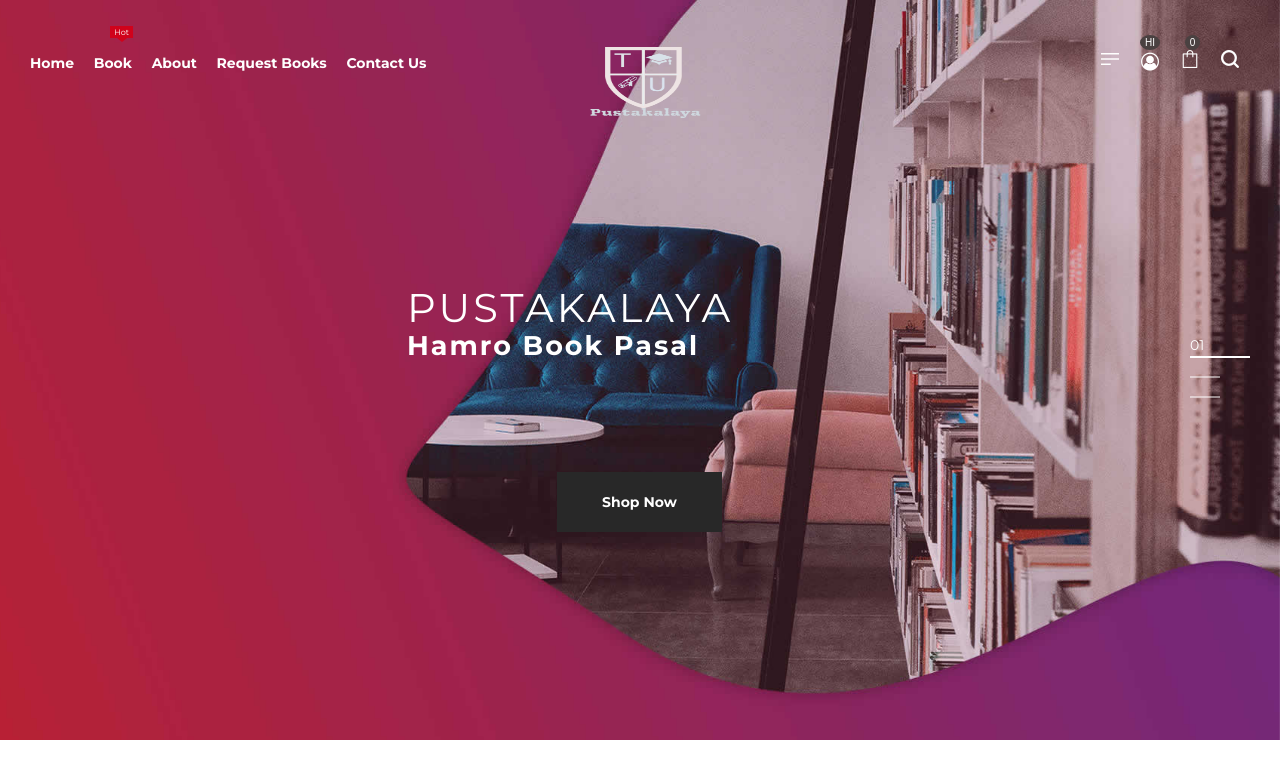
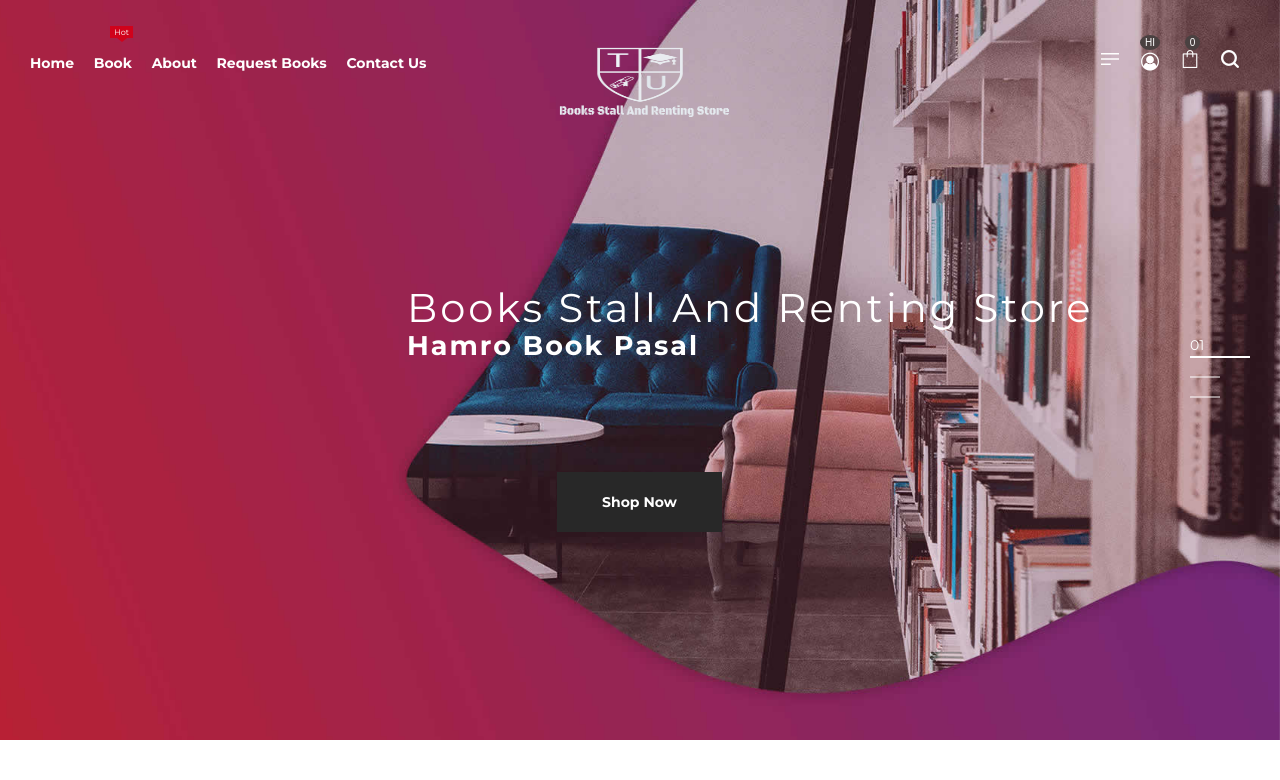
Before and after one commit to PrameshShrestha508/bmc_pustakalaya, a PHP site: page / in a window 1280 px wide. Shown: the top 780 px of the page. Run offline with PHP 8.4, Linux system fonts and the light colour scheme; the visitor is signed in with stand-in values (Sample User, id 1); data that the repository does not hold is empty.

Commit message:
adding files

```diff
--- a/about-us.php
+++ b/about-us.php
@@ -43,7 +43,7 @@
                                             <!-- <img src="" alt="logo"> -->
                                         </figure>
                                         <p class="font-size-16 font-2 heading-color bg-white text-dark p-4">
-                                         Pustakalaya is an online bookstore with a mission to financially support local, independent bookstores. We believe that bookstores are essential to a healthy culture. They’re where authors can connect with readers, where we discover new writers, where children get hooked on the thrill of reading that can last a lifetime. They’re also anchors for our downtowns and communities. As more and more people buy their books online, we wanted to create an easy, convenient way for you to get your books and support bookstores at the same time.
+                                        <b>Books Stall And Renting Store</b> is an online bookstore with a mission to financially support local, independent bookstores. We believe that bookstores are essential to a healthy culture. They’re where authors can connect with readers, where we discover new writers, where children get hooked on the thrill of reading that can last a lifetime. They’re also anchors for our downtowns and communities. As more and more people buy their books online, we wanted to create an easy, convenient way for you to get your books and support bookstores at the same time.
                                         </p>
                                     </div>
                                 </div>
@@ -53,9 +53,9 @@
                     <div class="row pt--80 pt-md--60 pt-sm--35 pb--40 pb-md--30 pb-sm--15">
                         <div class="col-lg-7 col-md-6 mb-sm--30">
                             <div class="about-text">
-                                <h3 class="heading-tertiary heading-color mb--15"> Pustakalaya
+                                <h3 class="heading-tertiary heading-color mb--15"> Books Stall And Renting Store
                                 </h3>
-                                <p class="color--light-3 mb--25 mb-md--20"> Pustakalaya is an online bookstore with a mission to financially support local, independent bookstores. We believe that bookstores are essential to a healthy culture. They’re where authors can connect with readers, where we discover new writers, where children get hooked on the thrill of reading that can last a lifetime. They’re also anchors for our downtowns and communities. As more and more people buy their books online, we wanted to create an easy, convenient way for you to get your books and support bookstores at the same time.</p>
+                                <p class="color--light-3 mb--25 mb-md--20"> <b>Books Stall And Renting Store</b> is an online bookstore with a mission to financially support local, independent bookstores. We believe that bookstores are essential to a healthy culture. They’re where authors can connect with readers, where we discover new writers, where children get hooked on the thrill of reading that can last a lifetime. They’re also anchors for our downtowns and communities. As more and more people buy their books online, we wanted to create an easy, convenient way for you to get your books and support bookstores at the same time.</p>
                                 <figure>
                                     <img src="assets/img/about/about-signature.png" alt="signature">
                                 </figure>
--- a/includes/banner.php
+++ b/includes/banner.php
@@ -47,7 +47,7 @@
                                         data-paddingtop="[0,0,0,0]" data-paddingright="[0,0,0,0]"
                                         data-paddingbottom="[0,0,0,0]" data-paddingleft="[0,0,0,0]"
                                         style="z-index: 6; white-space: nowrap; font-size: 50px; line-height: 50px; font-weight: 400; color: #ffffff; letter-spacing: 5px;font-family:Montserrat;">
-                                         PUSTAKALAYA<br>
+                                         Books Stall And Renting Store<br>
                                         <strong>Hamro Book Pasal</strong>
 
                                          </div>
--- a/includes/footer.php
+++ b/includes/footer.php
@@ -7,7 +7,7 @@
                         <div class="col-lg-3 col-md-8 mb-md--30">
                             <div class="footer-widget">
                                 <div class="textwidget">
-                                    <img src="assets/img/logo/logo14.png" height="150px" alt="Logo" class="mb--10">
+                                    <img src="assets/img/logo/logo_2.png" height="160px" alt="Logo" class="mb--10">
                                     <!-- <p class="font-size-16 font-2 mb--20"> Pustakalaya, an online bookstore.</p> -->
                                     <!-- Social Icons Start Here -->
                                     <ul class="social">
@@ -123,7 +123,7 @@
                 <div class="container">
                     <div class="row">
                         <div class="col-12 text-center">
-                            <p class="copyright-text">&copy;Pustakalya 2021 MADE WITH <i class="fa fa-heart"></i></p>
+                            <p class="copyright-text">&copy;Books Stall And Renting Store 2021 MADE WITH <i class="fa fa-heart"></i></p>
                         </div>
                     </div>
                 </div>
--- a/includes/footer2.php
+++ b/includes/footer2.php
@@ -6,7 +6,7 @@
                 <div class="container">
                     <div class="row">
                         <div class="col-12 text-center">
-                            <p class="copyright-text">&copy; Pustakalya 2021 MADE WITH <i class="fa fa-heart"></i></p>
+                            <p class="copyright-text">&copy; Books Stall And Renting Store 2021 MADE WITH <i class="fa fa-heart"></i></p>
                         </div>
                     </div>
                 </div>
--- a/includes/navbar-full.php
+++ b/includes/navbar-full.php
@@ -62,10 +62,10 @@
                                 <!-- Logo Start Here -->
                                 <a href="index.php" class="logo-box">
                                     <figure class="logo--normal">
-                                        <img src="assets/img/logo/logo11.png" height="90px" width="140px" alt="Logo" />
+                                        <img src="assets/img/logo/logo_1.png" height="90px" width="180px" alt="Logo" />
                                     </figure>
                                     <figure class="logo--transparency">
-                                        <img src="assets/img/logo/logo14.png" height="90px" width="140px" alt="Logo" />
+                                        <img src="assets/img/logo/logo_2.png" height="90px" width="180px" alt="Logo" />
                                     </figure>
                                 </a>
                                 <!-- Logo End Here -->
--- a/includes/navbar.php
+++ b/includes/navbar.php
@@ -62,10 +62,10 @@
                                 <!-- Logo Start Here -->
                                 <a href="index.php" class="logo-box">
                                     <figure class="logo--normal">
-                                        <img src="assets/img/logo/logo11.png" height="90px" width="140px" alt="Logo" />
+                                        <img src="assets/img/logo/logo_1.png" height="90px" width="180px" alt="Logo" />
                                     </figure>
                                     <figure class="logo--transparency">
-                                        <img src="assets/img/logo/logo14.png" height="90px" width="140px" alt="Logo" />
+                                        <img src="assets/img/logo/logo_2.png" height="90px" width="180px" alt="Logo" />
                                     </figure>
                                 </a>
                                 <!-- Logo End Here -->
--- a/index.php
+++ b/index.php
@@ -24,10 +24,10 @@
                         <div class="col-md-6">
                             <div class="text-block">
                                 <figure class="mb--30 mb-md--20 max-w-60">
-                                    <img src="assets/img/logo/logo11.png" alt="logo">
+                                    <img src="assets/img/logo/logo_1.png" alt="logo">
                                 </figure>
 
-                                <p class="font-2 heading-color font-size-16 mb--30 mb-md--20"> Pustakalaya is an online bookstore with a mission to financially support local, independent bookstores. We believe that bookstores are essential to a healthy culture. They’re where authors can connect with readers, where we discover new writers, where children get hooked on the thrill of reading that can last a lifetime. They’re also anchors for our downtowns and communities. As more and more people buy their books online, we wanted to create an easy, convenient way for you to get your books and support bookstores at the same time.</p>
+                                <p class="font-2 heading-color font-size-16 mb--30 mb-md--20"> <b>Books Stall And Renting Store</b> is an online bookstore with a mission to financially support local, independent bookstores. We believe that bookstores are essential to a healthy culture. They’re where authors can connect with readers, where we discover new writers, where children get hooked on the thrill of reading that can last a lifetime. They’re also anchors for our downtowns and communities. As more and more people buy their books online, we wanted to create an easy, convenient way for you to get your books and support bookstores at the same time.</p>
                                 <a href="about-us.php" class="heading-button mb-sm--30">Read More</a>
                             </div>
                         </div>
```
Also changed, not shown: assets/img/logo/logo_1.png (added), assets/img/logo/logo_2.png (added).
